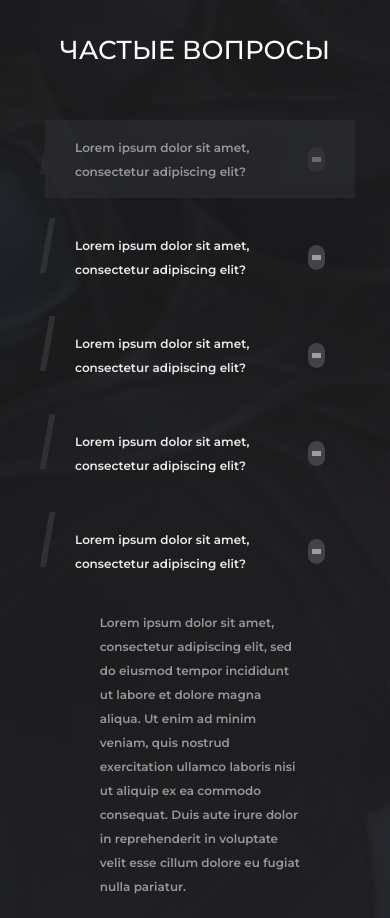
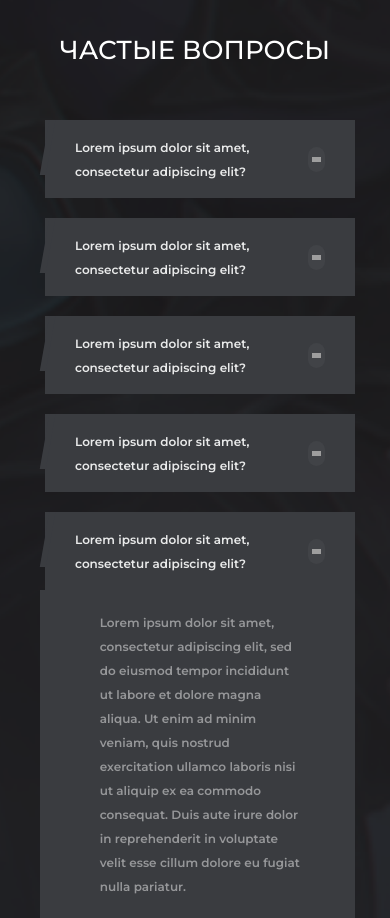
Before and after one commit to bkmz911/SkinSpace_app, a Next.js app: page / in a window 390 px wide. Shown: the part 4220-5138 px from the top of the page. Built offline with nearby package versions, Linux system fonts and the light colour scheme; grey boxes are pictures that could not be loaded.

Commit message:
style(home): home-page layout in process - FAQ-section in process - Finish the UI mobile version

```diff
--- a/app/globals.css
+++ b/app/globals.css
@@ -13,6 +13,12 @@
     --shadow-customBorder: rgba(0, 0, 0, 0.25) 0px 54px 55px, rgba(0, 0, 0, 0.12) 0px -12px 30px, rgba(0, 0, 0, 0.12) 0px 4px 6px, rgba(0, 0, 0, 0.17) 0px 12px 13px, rgba(0, 0, 0, 0.09) 0px -3px 5px
 }
 
+@media (min-width: 513px) {
+    .some_block::before {
+        height: 100px
+    }
+}
+
 html {
     scroll-behavior: smooth;
 }
--- a/features/home/ui/home-page.tsx
+++ b/features/home/ui/home-page.tsx
@@ -114,7 +114,7 @@ export const HomePage = () => {
                     <h2 className="text-[26px] xl:text-[59px] font-medium text-white text-center">ЧАСТЫЕ ВОПРОСЫ</h2>
                 </div>
                 <div className="ml-[45px] xl:ml-[100px] mr-[35px] xl:mr-[70px]">
-                    <div className="flex items-center justify-between bg-[#2e3032] opacity-60 mt-[20px] py-[15px] px-[30px] relative before:content-[''] before:absolute before:block before:bg-[#2e3032] before:w-[2%] before:h-[55px] xl:before:h-[70px] before:translate-x-[-85%] before:origin-bottom before:skew-x-[-10deg] before:left-0 before:top-0">
+                    <div className="flex items-center justify-between bg-[#3A3C40] mt-[20px] py-[15px] px-[30px] relative before:content-[''] before:absolute before:block before:bg-[#3A3C40] before:w-[2%] before:h-[55px] xl:before:h-[70px] before:translate-x-[-85%] before:origin-bottom before:skew-x-[-10deg] before:left-0 before:top-0">
                         <div>
                             <span className="text-[12px] xl:text-[20px] text-[#E9EAEA] font-semibold">
                                 Lorem ipsum dolor sit amet, consectetur
@@ -122,14 +122,16 @@ export const HomePage = () => {
                             </span>
                         </div>
                         <div className="rounded-full w-[25px] xl:w-[40px] h-[25px] xl:h-[40px] bg-[#414347] flex justify-center items-center">
-                            <img
-                                src="img/circel_arrow.svg"
+                            <Image
+                                src="/circel_arrow.svg"
                                 className="w-[9px] xl:w-[14px] h-[5px] xl:h-[9px]"
+                                width={14}
+                                height={9}
                                 alt="arrow"
                             />
                         </div>
                     </div>
-                    <div className="flex items-center justify-between mt-[20px] py-[15px] px-[30px] relative before:content-[''] before:absolute before:block before:bg-[#2e3032] before:w-[2%] before:h-[55px] xl:before:h-[70px] before:translate-x-[-85%] before:origin-bottom before:skew-x-[-10deg] before:left-0 before:top-0">
+                    <div className="flex items-center justify-between bg-[#3A3C40] mt-[20px] py-[15px] px-[30px] relative before:content-[''] before:absolute before:block before:bg-[#3A3C40] before:w-[2%] before:h-[55px] xl:before:h-[70px] before:translate-x-[-85%] before:origin-bottom before:skew-x-[-10deg] before:left-0 before:top-0">
                         <div>
                             <span className="text-[12px] xl:text-[20px] text-[#E9EAEA] font-semibold">
                                 Lorem ipsum dolor sit amet, consectetur
@@ -137,14 +139,16 @@ export const HomePage = () => {
                             </span>
                         </div>
                         <div className="rounded-full w-[25px] xl:w-[40px] h-[25px] xl:h-[40px] bg-[#414347] flex justify-center items-center">
-                            <img
-                                src="img/circel_arrow.svg"
+                            <Image
+                                src="/circel_arrow.svg"
                                 className="w-[9px] xl:w-[14px] h-[5px] xl:h-[9px]"
+                                width={14}
+                                height={9}
                                 alt="arrow"
                             />
                         </div>
                     </div>
-                    <div className="flex items-center justify-between mt-[20px] py-[15px] px-[30px] relative before:content-[''] before:absolute before:block before:bg-[#2e3032] before:w-[2%] before:h-[55px] xl:before:h-[70px] before:translate-x-[-85%] before:origin-bottom before:skew-x-[-10deg] before:left-0 before:top-0">
+                    <div className="flex items-center justify-between bg-[#3A3C40] mt-[20px] py-[15px] px-[30px] relative before:content-[''] before:absolute before:block before:bg-[#3A3C40] before:w-[2%] before:h-[55px] xl:before:h-[70px] before:translate-x-[-85%] before:origin-bottom before:skew-x-[-10deg] before:left-0 before:top-0">
                         <div>
                             <span className="text-[12px] xl:text-[20px] text-[#E9EAEA] font-semibold">
                                 Lorem ipsum dolor sit amet, consectetur
@@ -152,14 +156,16 @@ export const HomePage = () => {
                             </span>
                         </div>
                         <div className="rounded-full w-[25px] xl:w-[40px] h-[25px] xl:h-[40px] bg-[#414347] flex justify-center items-center">
-                            <img
-                                src="img/circel_arrow.svg"
+                            <Image
+                                src="/circel_arrow.svg"
                                 className="w-[9px] xl:w-[14px] h-[5px] xl:h-[9px]"
+                                width={14}
+                                height={9}
                                 alt="arrow"
                             />
                         </div>
                     </div>
-                    <div className="flex items-center justify-between mt-[20px] py-[15px] px-[30px] relative before:content-[''] before:absolute before:block before:bg-[#2e3032] before:w-[2%] before:h-[55px] xl:before:h-[70px] before:translate-x-[-85%] before:origin-bottom before:skew-x-[-10deg] before:left-0 before:top-0">
+                    <div className="flex items-center justify-between bg-[#3A3C40] mt-[20px] py-[15px] px-[30px] relative before:content-[''] before:absolute before:block before:bg-[#3A3C40] before:w-[2%] before:h-[55px] xl:before:h-[70px] before:translate-x-[-85%] before:origin-bottom before:skew-x-[-10deg] before:left-0 before:top-0">
                         <div>
                             <span className="text-[12px] xl:text-[20px] text-[#E9EAEA] font-semibold">
                                 Lorem ipsum dolor sit amet, consectetur
@@ -167,14 +173,16 @@ export const HomePage = () => {
                             </span>
                         </div>
                         <div className="rounded-full w-[25px] xl:w-[40px] h-[25px] xl:h-[40px] bg-[#414347] flex justify-center items-center">
-                            <img
-                                src="img/circel_arrow.svg"
+                            <Image
+                                src="/circel_arrow.svg"
                                 className="w-[9px] xl:w-[14px] h-[5px] xl:h-[9px]"
+                                width={14}
+                                height={9}
                                 alt="arrow"
                             />
                         </div>
                     </div>
-                    <div className="flex items-center justify-between mt-[20px] py-[15px] px-[30px] relative before:content-[''] before:absolute before:block before:bg-[#2e3032] before:w-[2%] before:h-[55px] xl:before:h-[70px] before:translate-x-[-85%] before:origin-bottom before:skew-x-[-10deg] before:left-0 before:top-0">
+                    <div className="flex items-center justify-between bg-[#3A3C40] mt-[20px] py-[15px] px-[30px] relative before:content-[''] before:absolute before:block before:bg-[#3A3C40] before:w-[2%] before:h-[55px] xl:before:h-[70px] before:translate-x-[-85%] before:origin-bottom before:skew-x-[-10deg] before:left-0 before:top-0">
                         <div>
                             <span className="text-[12px] xl:text-[20px] text-[#E9EAEA] font-semibold">
                                 Lorem ipsum dolor sit amet, consectetur
@@ -182,14 +190,16 @@ export const HomePage = () => {
                             </span>
                         </div>
                         <div className="rounded-full w-[25px] xl:w-[40px] h-[25px] xl:h-[40px] bg-[#414347] flex justify-center items-center">
-                            <img
-                                src="img/circel_arrow.svg"
+                            <Image
+                                src="/circel_arrow.svg"
                                 className="w-[9px] xl:w-[14px] h-[5px] xl:h-[9px]"
+                                width={14}
+                                height={9}
                                 alt="arrow"
                             />
                         </div>
                     </div>
-                    <div className="pl-[60px] pr-[50px] py-[20px] xl:py-[35px] -ml-[1.7%]">
+                    <div className="pl-[60px] pr-[50px] py-[20px] xl:py-[35px] -ml-[1.7%] bg-[#3A3C40]">
                         <div>
                             <span className="text-[12px] xl:text-[20px] text-[#969799] font-semibold">
                                 Lorem ipsum dolor sit amet, consectetur
```
